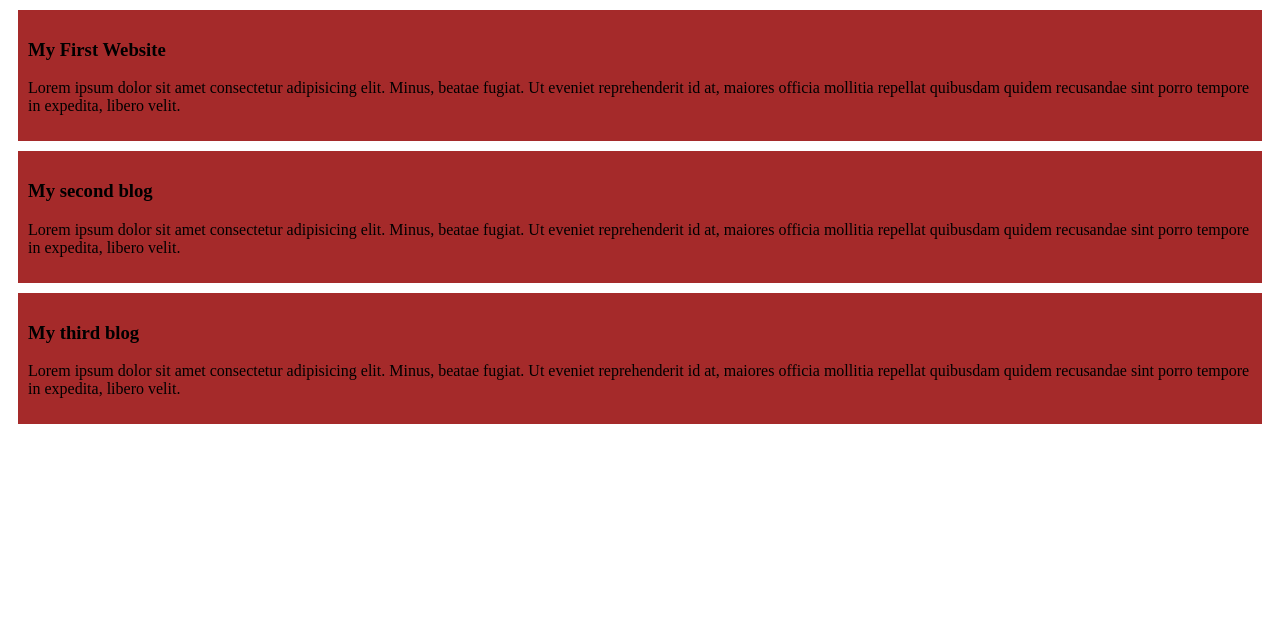
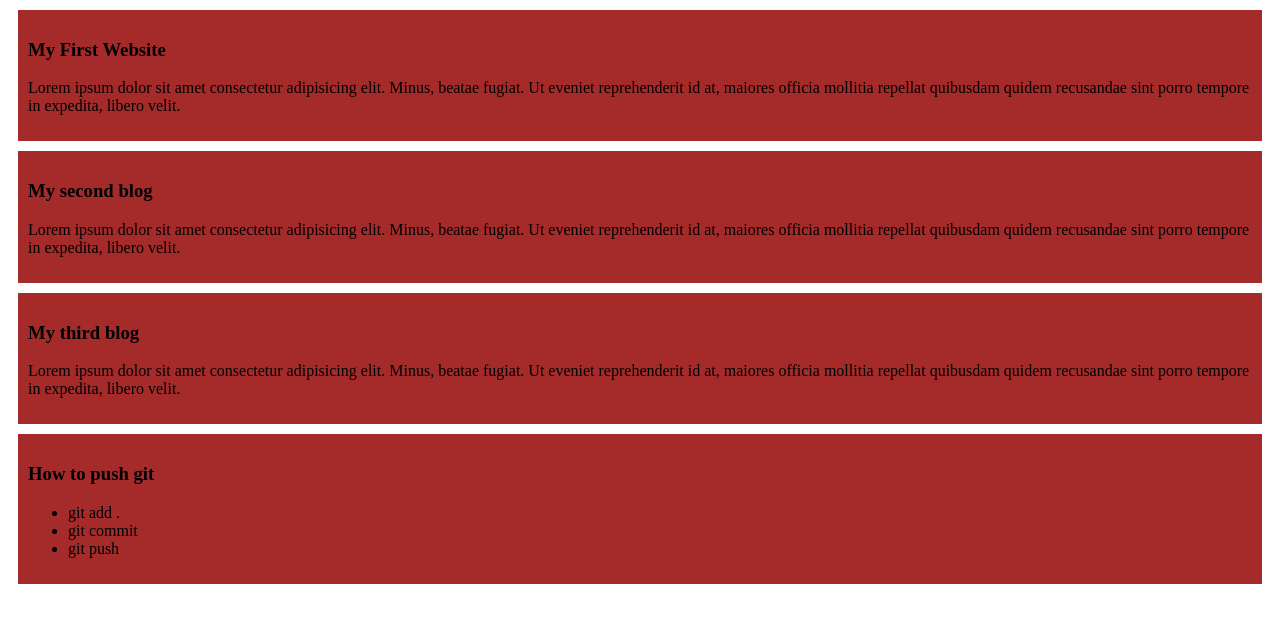
Before and after one commit to danyel399/my-simple-website, a plain HTML site: page index.html in a window 1280 px wide. Drawn offline with Linux system fonts and the light colour scheme.

Commit message:
added a list

```diff
--- a/index.html
+++ b/index.html
@@ -22,5 +22,13 @@
         <p>
             Lorem ipsum dolor sit amet consectetur adipisicing elit. Minus, beatae fugiat. Ut eveniet reprehenderit id at, maiores officia mollitia repellat quibusdam quidem recusandae sint porro tempore in expedita, libero velit.</p>
     </div>
+    <div>
+        <h3>How to push git</h3>
+        <ul>
+            <li>git add .</li>
+            <li>git commit </li>
+            <li>git push</li>
+        </ul>
+    </div>
 </body>
 </html>
```
